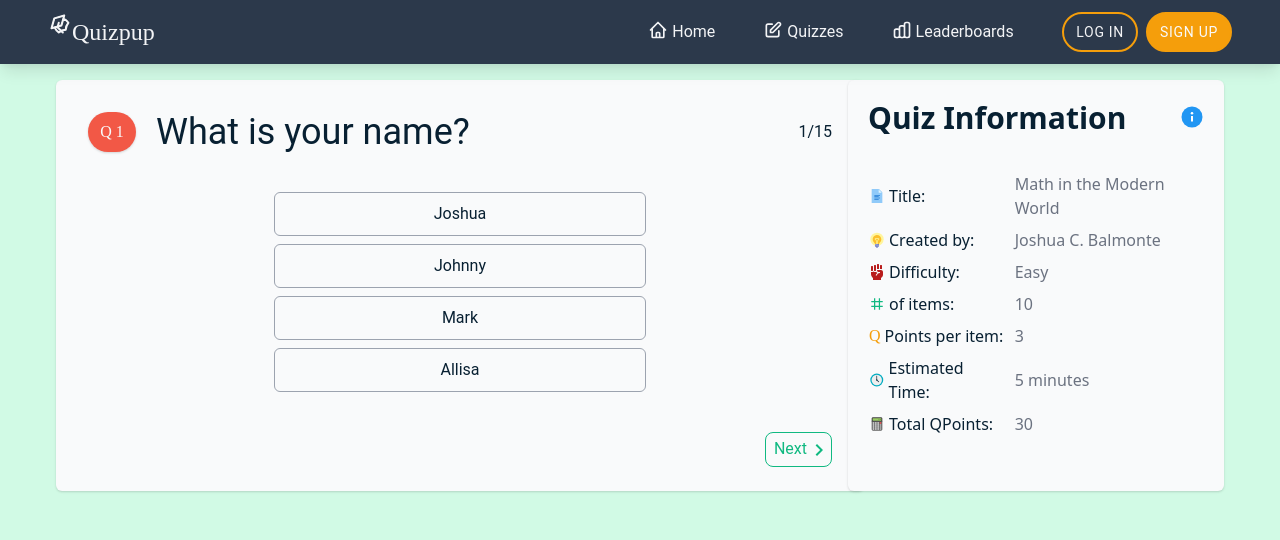
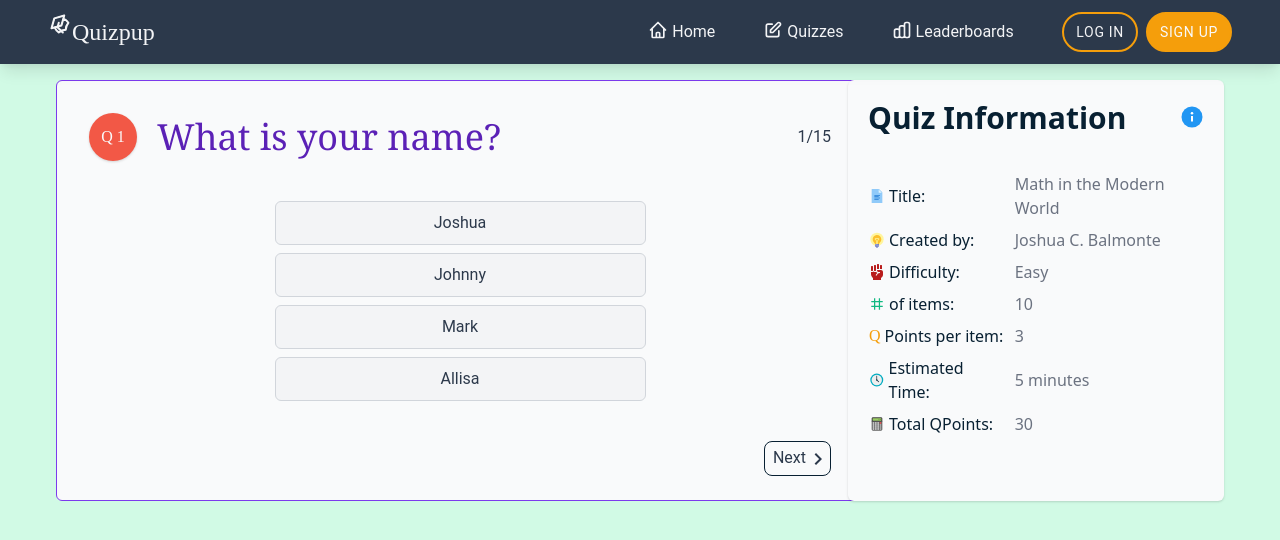
Before and after one commit to jbalmonte/quizpup, a React (Create React App) app: page /takeQuiz/1 in a window 1280 px wide. Shown: the top 540 px of the page. Built offline with nearby package versions, Linux system fonts and the light colour scheme.

Commit message:
takeQuiz page first draft finished

```diff
--- a/src/App.css
+++ b/src/App.css
@@ -35,5 +35,5 @@ body{
 }
 
 .answer {
-    @apply bg-gradient-to-r from-green-600 via-purple-600 to-red-500  border-green-200 h-12 text-white shadow-sm
+    @apply bg-gradient-to-r from-green-600 via-purple-600 to-red-500  border-secondary-100 h-12 text-white shadow-sm
 }
--- /dev/null
+++ b/src/components/TakeQuizQuestion.jsx
@@ -0,0 +1,62 @@
+// @ts-nocheck
+import React, { useRef } from 'react'
+import { MdNavigateNext } from 'react-icons/md'
+
+const TakeQuizQuestion = ({ question: { item, question, choices }, next }) => {
+    const selected = useRef()
+    const handleNext = () => {
+        selected.current.classList.remove('answer')
+        selected.current = null
+        next()
+    }
+    const toggleAnswer = e => {
+        if (selected.current) selected.current.classList.remove('answer')
+        e.target.classList.toggle('answer')
+        selected.current = e.target
+    }
+    return (
+        <div className="col-span-2 border-purple-600 text-secondary-200 bg-gray-50 rounded-md border pt-8 px-8 pb-6 font-body" style={{ width: "50.5rem" }}>
+
+            <div className="flex justify-between items-center">
+                <div className="flex items-center">
+                    <div className="rounded-full bg-quaternary w-12 shadow h-12 font-header font-medium items-center flex justify-center text-gray-50 mr-5">
+                        <span className="mr-1">Q</span>
+                        <span>{item}</span>
+                    </div>
+
+                    <h1 className="text-4xl font-serif text-purple-800 font-medium">{question}</h1>
+                </div>
+                <p>{item}/15</p>
+            </div>
+
+            <div className="grid grid-cols-1 m-10 gap-2 w-1/2 mx-auto">
+
+                {
+                    choices.map((choice, index) => {
+                        return (
+                            <div key={index} className="h-11 transform col-span-1 inline-flex text-center  bg-gray-100 border-gray-300 hover:border-purple-500 border rounded-md" onClick={toggleAnswer} >
+                                <span className="px-4 my-auto  w-full pointer-events-none" >
+                                    {choice}
+                                </span>
+                            </div>
+                        )
+                    })
+
+                }
+
+
+
+            </div>
+            <div className="text-right hover:text-green-600">
+                <button onClick={handleNext} className="border border-primary hover:border-green-600 text-secondary-200 py-1 pl-2 transition-colors duration-150 ease-linear rounded-lg hover:bg-green-600 hover:text-gray-50">
+                    <span>Next</span>
+                    <MdNavigateNext className="inline-flex text-2xl self-start items-start" />
+                </button>
+            </div>
+        </div >
+
+
+    )
+}
+
+export default TakeQuizQuestion
--- a/src/pages/TakeQuiz.jsx
+++ b/src/pages/TakeQuiz.jsx
@@ -3,69 +3,25 @@ import React, { useRef, useState } from 'react'
 import { FcCalculator, FcClock, FcDocument, FcIdea, FcInfo } from 'react-icons/fc'
 import { AiOutlineNumber } from 'react-icons/ai'
 import { FaFistRaised } from 'react-icons/fa'
-import { MdNavigateNext } from 'react-icons/md'
+import TakeQuizQuestion from '../components/TakeQuizQuestion'
+
 const TakeQuiz = (id) => {
 
-    const selected = useRef()
-    const toggleAnswer = e => {
-        if (selected.current) selected.current.classList.remove('answer')
-        e.target.classList.toggle('answer')
-        selected.current = e.target
-    }
+    const [state, setState] = useState(0)
 
+    const questions = [
+        { item: 1, question: "What is your name?", choices: ["Joshua", "Johnny", "Mark", "Allisa"] },
+        { item: 2, question: "What is your age?", choices: [18, 19, 20, 29] },
+        { item: 3, question: "Where do you live?", choices: ["Cainta", "Rizal", "Manila"] }
+    ]
+
+    const next = () => setState(prev => prev + 1)
     return (
-        <div className="grid grid-cols-3 px-14 py-4 gap-5 text-primary w-full">
-
-            <div className="col-span-2 shadow bg-gray-50 rounded-md  pt-8 px-8 pb-6 font-body" style={{ width: "50.5rem" }}>
-
-                <div className="flex justify-between items-center">
-                    <div className="flex items-center">
-                        <div className="rounded-full bg-quaternary w-12 shadow h-10 font-header font-medium items-center flex justify-center text-gray-50 mr-5">
-                            <span className="mr-1">Q</span>
-                            <span>1</span>
-                        </div>
-
-                        <h1 className="text-4xl">What is your name? </h1>
-                    </div>
-                    <p>1/15</p>
-                </div>
-
-                <div className="grid grid-cols-1 m-10 gap-2 w-1/2 mx-auto">
-
-                    <div className="h-11 col-span-1 inline-flex text-center border border-gray-400  rounded-md" onClick={toggleAnswer} >
-                        <span className="px-4 my-auto border-green-400 w-full pointer-events-none" >
-                            Joshua
-                        </span>
-                    </div>
-                    <div className="h-11 col-span-1 inline-flex text-center border border-gray-400  rounded-md" onClick={toggleAnswer} >
-                        <span className="px-4 my-auto border-green-400 w-full pointer-events-none" >
-                            Johnny
-                        </span>
-                    </div>
-                    <div className="h-11 col-span-1 inline-flex text-center border border-gray-400  rounded-md" onClick={toggleAnswer} >
-                        <span className="px-4 my-auto border-green-400 w-full pointer-events-none" >
-                            Mark
-                        </span>
-                    </div>
-                    <div className="h-11 col-span-1 inline-flex text-center border border-gray-400  rounded-md" onClick={toggleAnswer} >
-                        <span className="px-4 my-auto border-green-400 w-full pointer-events-none" >
-                            Allisa
-                        </span>
-                    </div>
+        <div className="grid grid-cols-3 px-14 py-4 gap-5 text-primary w-full place-content-center">
 
 
+            <TakeQuizQuestion question={questions[state]} next={next} />
 
-
-
-
-                </div>
-                <div className="text-right hover:text-green-500">
-                    <button className="border border-green-500 text-green-500 py-1 pl-2 transition-colors duration-150 ease-linear rounded-lg hover:bg-green-500 hover:text-gray-50">
-                        <span>Next</span>
-                        <MdNavigateNext className="inline-flex text-2xl self-start items-start" />
-                    </button>
-                </div>
-            </div >
 
             <div className="shadow h-full col-span-1 rounded-md bg-gray-50 p-5">
                 <div className="flex items-baseline mb-8 justify-between">
```
